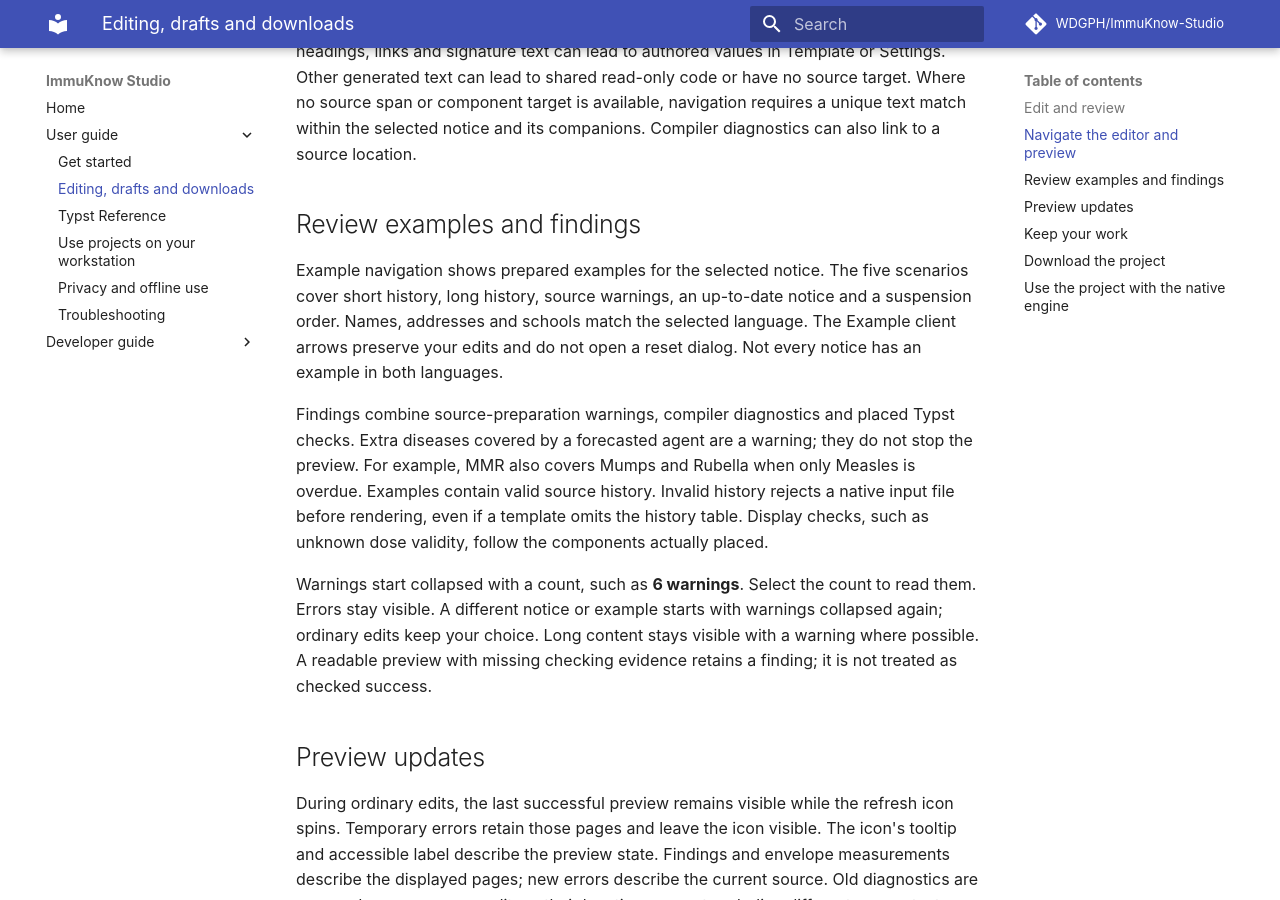
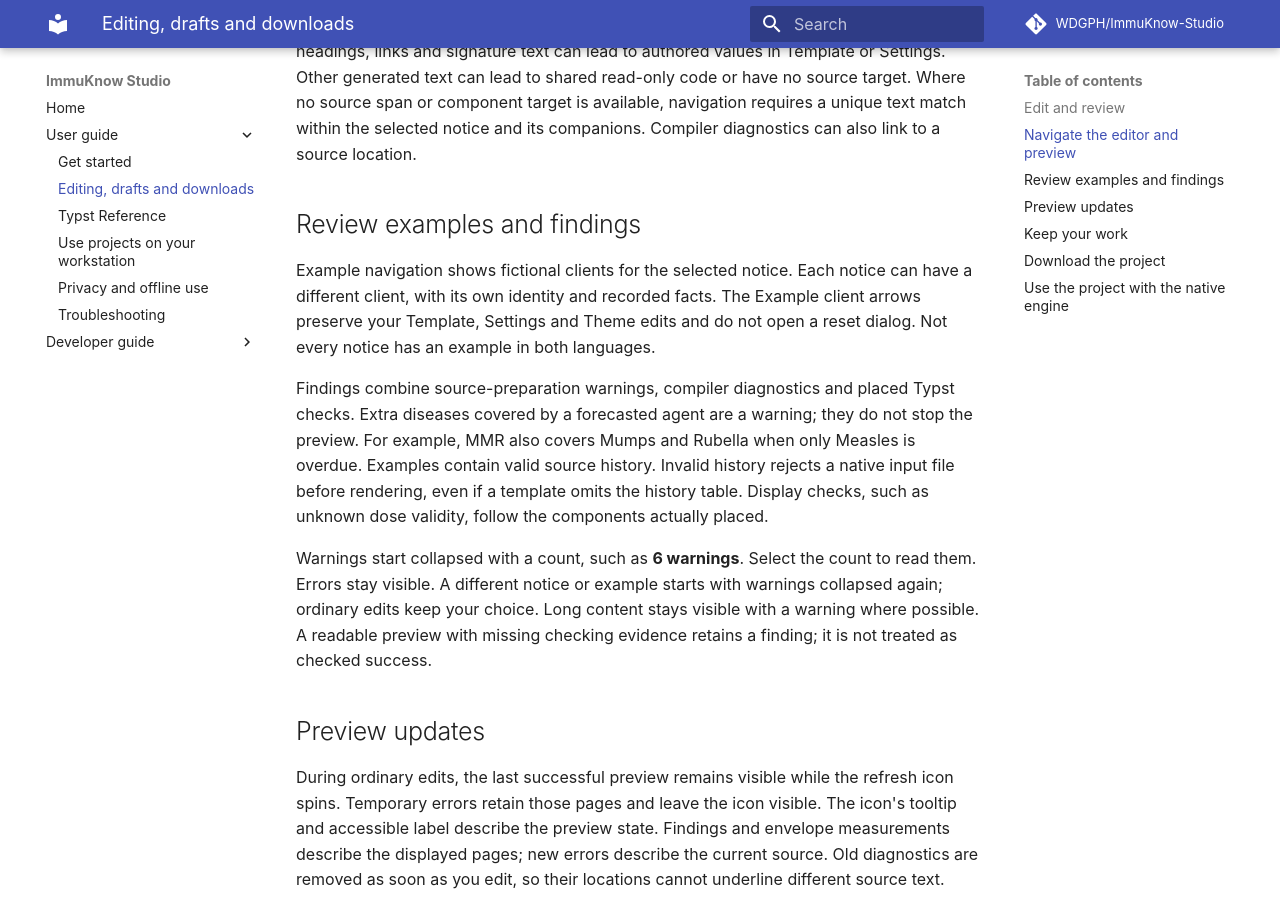
Before and after one commit to WDGPH/ImmuKnow-Studio, an MkDocs documentation site: the page built from docs/studio.md, in a window 1280 px wide and 900 px high, scrolled down 1487 px. Built offline with MkDocs 1.6.1 and Material for MkDocs 9.7.7, drawn with Linux system fonts in a browser that asks for light colours; comment, search, counter and statistics services are not loaded.

Commit message:
Prepare synthesized example clients from explicit variant sources
Preserve all eleven synthesized clients in scenarios.json and generate distinct CSV inputs for each notice variant. Regenerate native payloads, template identities and findings using consistent frozen dates, and update documented commands and browser fixtures.

Validation: example freshness check, native input reproducibility through both selectors for all eleven variants, Python type/lint/format checks, frontend lint, 152 frontend unit tests, strict MkDocs build, and discovery of all 59 Playwright tests passed. Full site build, browser execution and TypeScript checks remain limited by missing local pinned browser compiler and renderer artifacts.

```diff
--- a/docs/studio.md
+++ b/docs/studio.md
@@ -66,11 +66,10 @@ diagnostics can also link to a source location.
 
 ## Review examples and findings
 
-Example navigation shows prepared examples for the selected notice. The five
-scenarios cover short history, long history, source warnings, an up-to-date notice
-and a suspension order. Names, addresses and schools match the selected language.
-The Example client arrows preserve your edits and do not open a reset dialog.
-Not every notice has an example in both languages.
+Example navigation shows fictional clients for the selected notice. Each notice
+can have a different client, with its own identity and recorded facts. The
+Example client arrows preserve your Template, Settings and Theme edits and do
+not open a reset dialog. Not every notice has an example in both languages.
 
 Findings combine source-preparation warnings, compiler diagnostics and placed
 Typst checks. Extra diseases covered by a forecasted agent are a warning;
```
Also changed, not shown: docs/development.md (+1 -0 lines), examples/README.md (+13 -10 lines), 9 other files.
